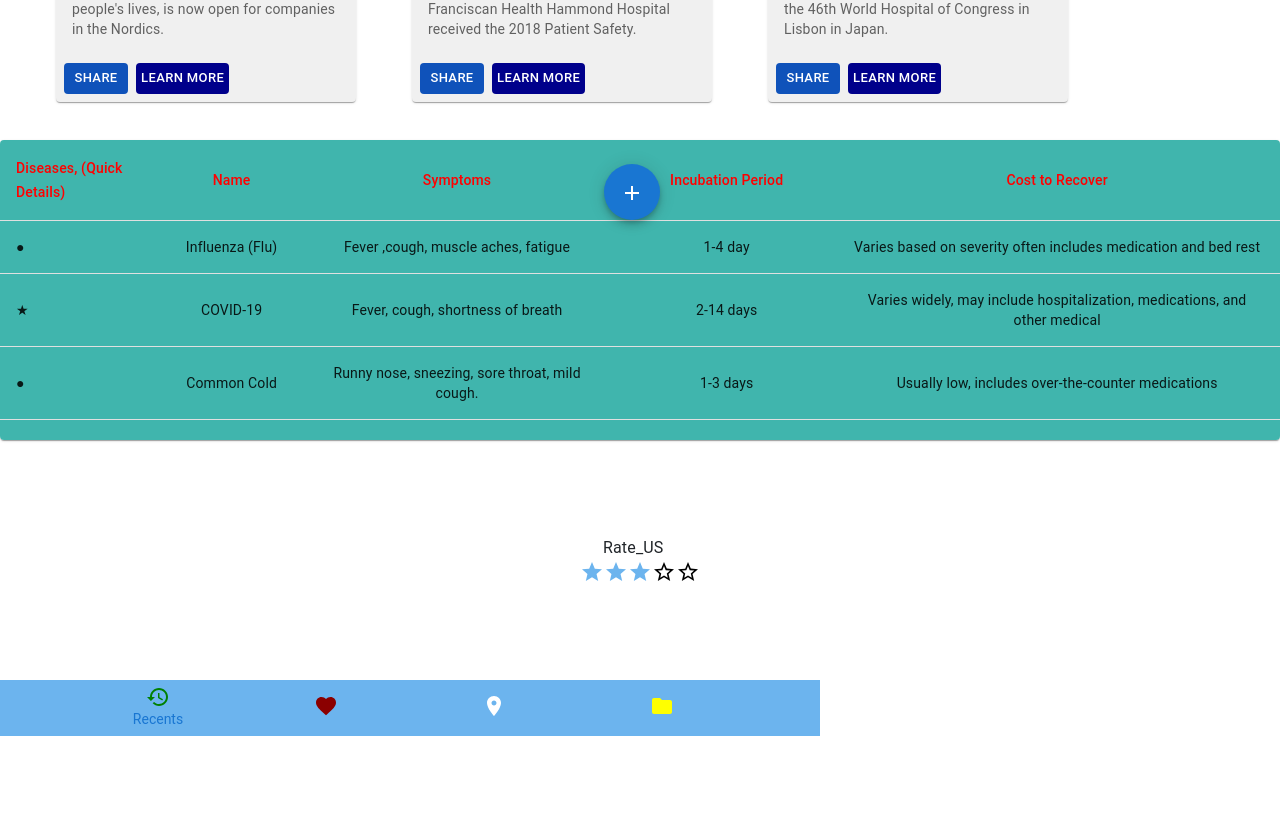
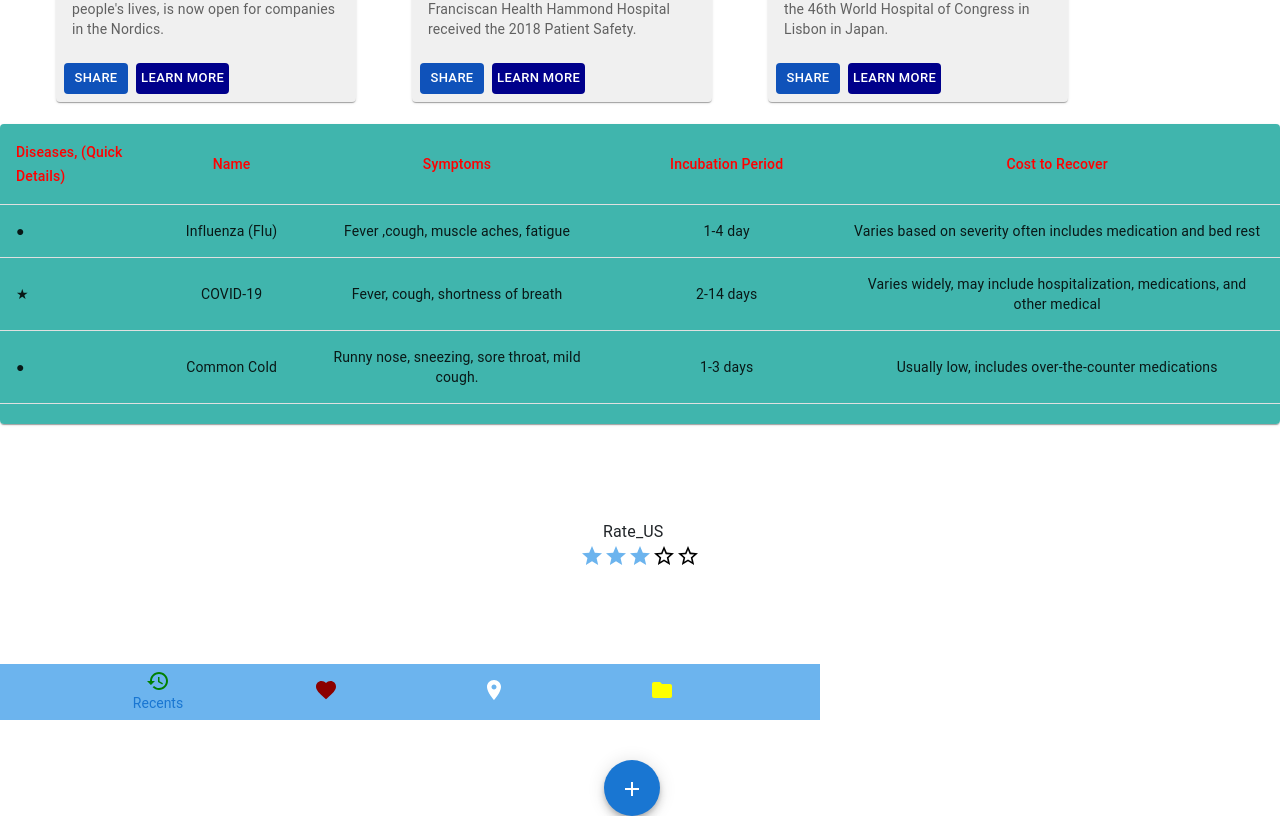
Before and after one commit to Salonishrma/Temp_React, a React (Vite) app: page / in a window 1280 px wide. Shown: the part 924-1740 px from the top of the page. Before the commit the page ends 1660 px from the top, so only its background shows below. Built offline with nearby package versions, Linux system fonts and the light colour scheme.

Commit message:
Update App.tsx

```diff
--- a/src/App.tsx
+++ b/src/App.tsx
@@ -12,10 +12,10 @@ function App() {
       <ResponsiveAppBar />
       <SlideExample />
       <MediaCard/>
-      <BasicSpeedDial/>
       <BasicTable/>
       <BasicRating/>
       <LabelBottomNavigation/>
+        <BasicSpeedDial/>
     </div>
   );
 }
```
